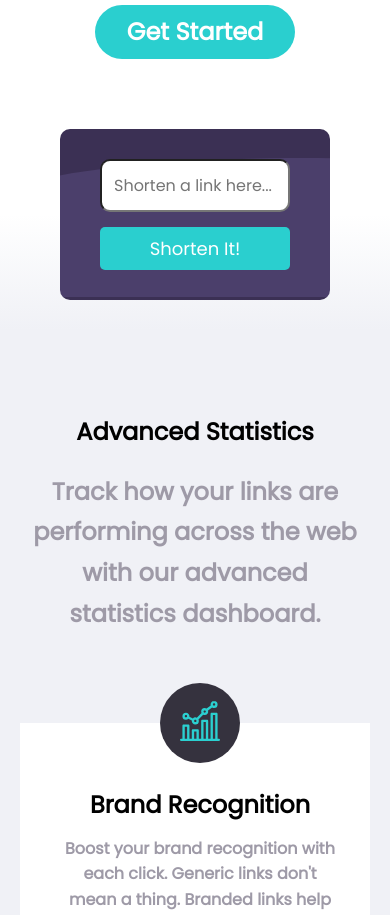
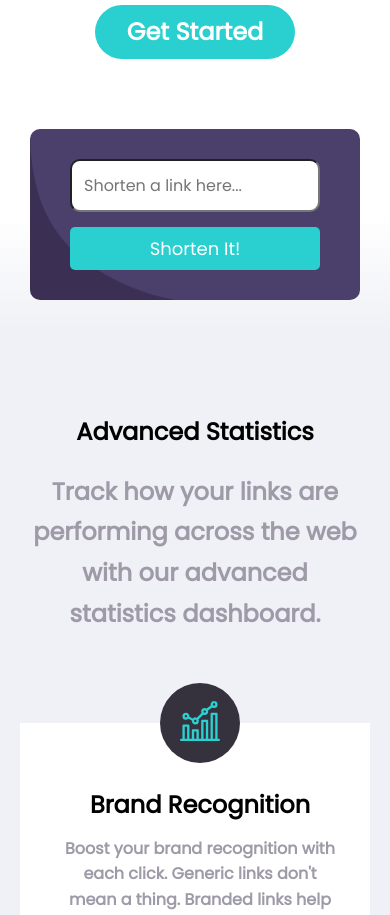
Before and after one commit to hoangviet1993/url-shortener, a React (Create React App) app: page / in a window 390 px wide. Shown: the part 960-1875 px from the top of the page. Built offline with nearby package versions, Linux system fonts and the light colour scheme.

Commit message:
Shorten Demo: Use different bg image on mobile,set bg size to cover, match button design and reduce margin on mobile

```diff
--- a/src/components/Sections/ShortenDemo/ShortenDemo.css
+++ b/src/components/Sections/ShortenDemo/ShortenDemo.css
@@ -13,11 +13,19 @@
   padding: 30px 40px;
   background-image: url("bg-shorten-desktop.svg");
   background-color: hsl(257, 27%, 26%);
+  background-size: cover;
   border-radius: 10px;
   -webkit-border-radius: 10px;
   -moz-border-radius: 10px;
   -ms-border-radius: 10px;
   -o-border-radius: 10px;
+}
+
+@media screen and (max-width: 600px) {
+  .violet-container {
+    background-image: url("bg-shorten-mobile.svg");
+    margin: 0 30px;
+  }
 }
 
 .shorten-demo {
--- a/src/components/Sections/ShortenDemo/ShortenDemo.tsx
+++ b/src/components/Sections/ShortenDemo/ShortenDemo.tsx
@@ -31,8 +31,7 @@ const ShortenButton = withStyles({
   },
   root: {
     '&:hover': {
-      backgroundColor: 'white',
-      color: 'hsl(180, 66%, 49%)'
+      backgroundColor: '#9BE3E2',
     },
     backgroundColor: 'hsl(180, 66%, 49%)',
     borderRadius: '5px',
```
Also changed, not shown: src/components/Sections/ShortenDemo/bg-shorten-mobile.svg (added).
